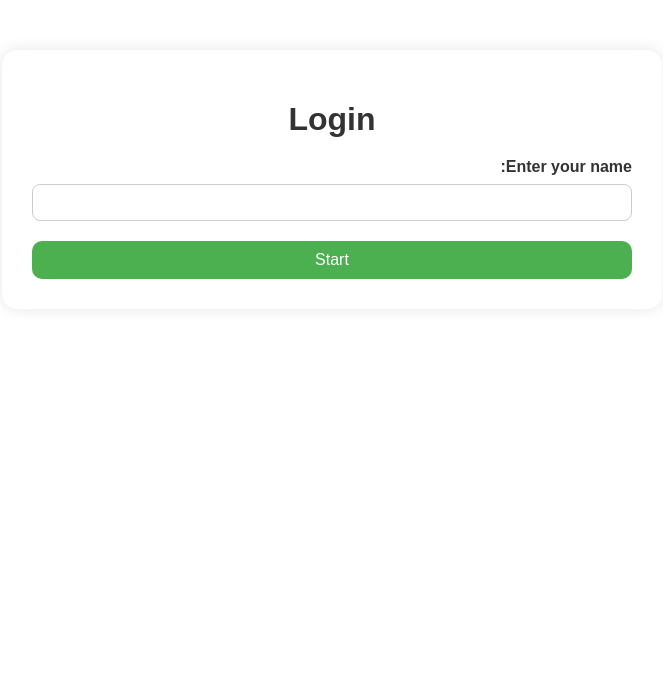
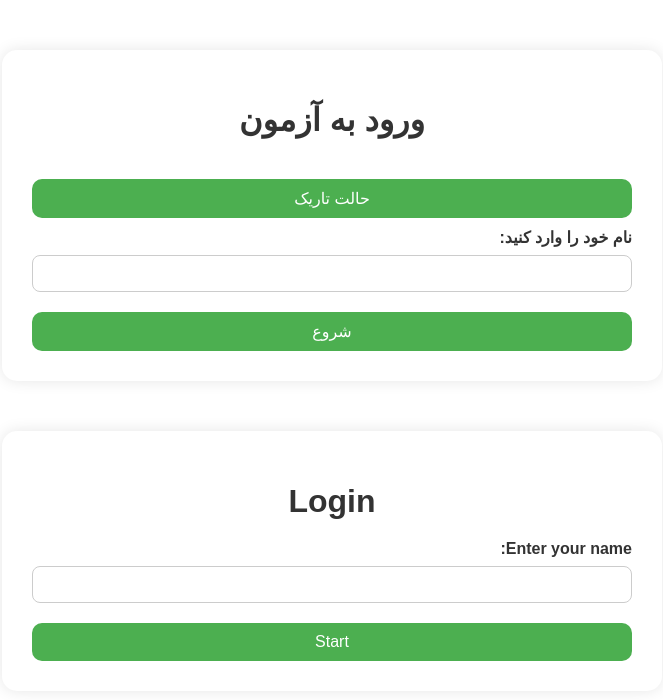
Before and after one commit to BaharForoutannia/Cheating-Detection-System, a Flask app: page / in a window 1280 px wide. Shown: the top 700 px of the page, without its empty margins (308-971 px from the left). Run offline with Flask 3, Linux system fonts and the light colour scheme.

Commit message:
Update login.html

```diff
--- a/templates/login.html
+++ b/templates/login.html
@@ -7,6 +7,19 @@
     <link rel="stylesheet" href="{{ url_for('static', filename='style.css') }}">
 </head>
 <body>
+  <div class="container">
+    <h1>ورود به آزمون</h1>
+    <button id="toggleDarkMode" type="button" aria-pressed="false">حالت تاریک</button>
+    <form id="loginForm" method="post">
+      <label for="username">نام خود را وارد کنید:</label>
+      <input type="text" id="username" name="username" required autocomplete="off">
+      <button type="submit">شروع</button>
+    </form>
+  </div>
+</body>
+</html>
+
+
     <div class="container">
         <h1>Login</h1>
         <form method="post">
```
